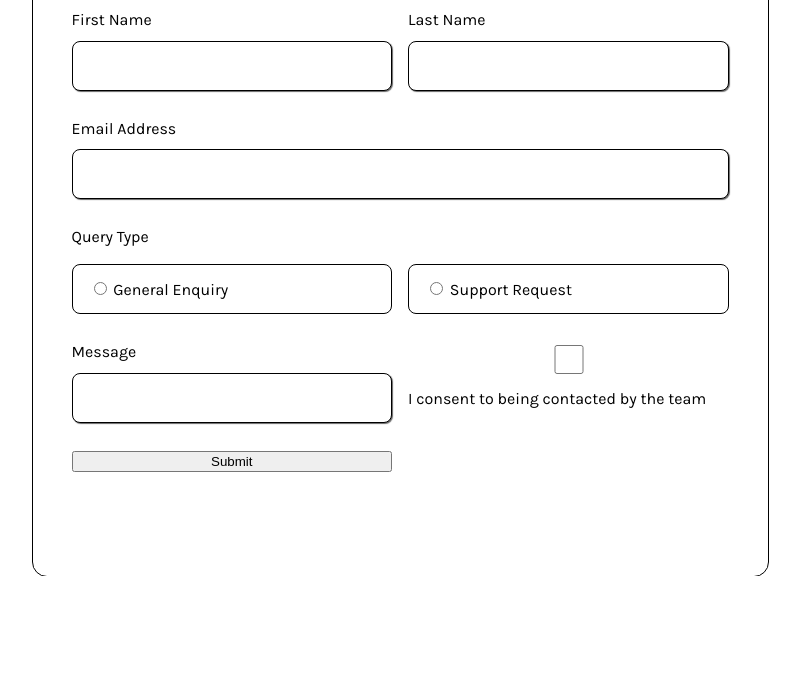
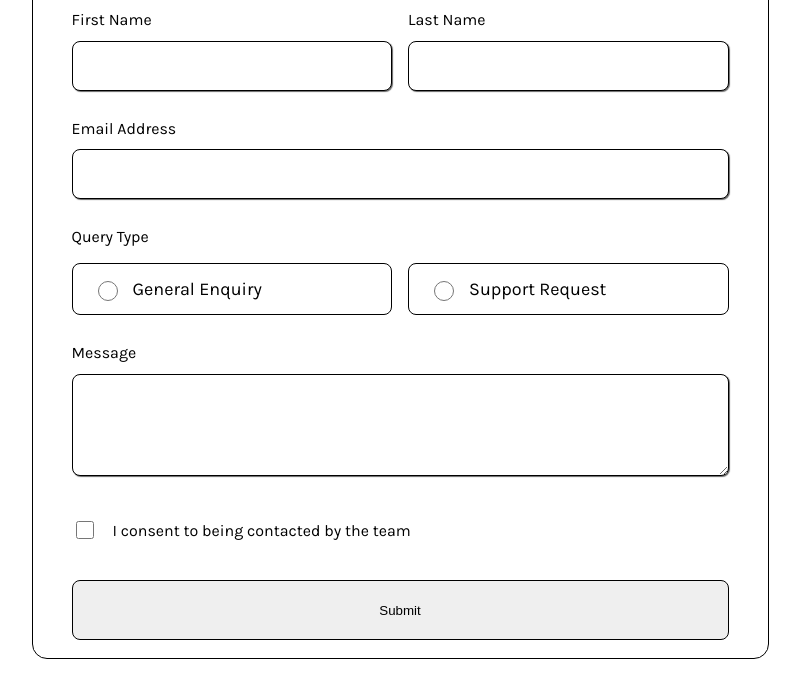
Before and after one commit to aymenthedeveloper/contact-form, a plain HTML site: page index.html in a window 1280 px wide. Shown: the part 224-922 px from the top of the page, without its empty margins (240-1040 px from the left). Before the commit the page ends 800 px from the top, so only its background shows below. Drawn offline with Linux system fonts and the light colour scheme.

Commit message:
finished initial layout of the form

```diff
--- a/index.html
+++ b/index.html
@@ -54,8 +54,8 @@
           </div>
         </div>
         <div class="input-group">
-          <label for="">Message</label>
-          <input type="text" required>
+          <label for="Message">Message</label>
+            <textarea name="" id="Message"></textarea>
           <div class="error">
             This field is required
           </div>
@@ -67,7 +67,7 @@
             To submit this form, please consent to being contacted
           </div>
         </div>
-        <button type="submit">Submit</button>
+        <button type="submit" class="submit">Submit</button>
       </div>
       <!-- Message Sent!
       Thanks for completing the form. We'll be in touch soon! -->
--- a/style.css
+++ b/style.css
@@ -26,6 +26,7 @@ main{
   justify-content: center;
   min-height: 100svh;
   min-height: 100vh;
+  padding-bottom: 100px;
 }
 main .form-container{
   width: 735px;
@@ -51,6 +52,16 @@ main .form-container .form-fields .input-group{
   display: grid;
   row-gap: 12px;
 }
+main .form-container .form-fields .input-group .error{
+  display: none;
+}
+main .form-container .form-fields .input-group input[type="text"]{
+  min-height: 46px;
+  border-radius: 8px;
+  border: 1px solid;
+  padding-inline: 20px;
+  box-shadow: 1px 1px 1px rgba(0, 0, 0, 0.6);
+}
 main .form-container .form-fields .input-group:nth-child(3){
   grid-column: span 2;
   row-gap: 11px;
@@ -58,24 +69,57 @@ main .form-container .form-fields .input-group:nth-child(3){
 main .form-container .form-fields .input-group:nth-child(4){
   grid-column: span 2;
   grid-template-columns: repeat(2, 1fr);
-  gap: 11px 16px;
+  gap: 17px 16px;
 }
 main .form-container .form-fields .input-group:nth-child(4) label{
   grid-column: span 2;
-  margin-bottom: 7px;
 }
 main .form-container .form-fields .input-group:nth-child(4) .query-type{
   border: 1px solid;
-  padding: 14px 16px;
+  min-height: 50px;
+  display: flex;
+  align-items: center;
+  padding-inline: 20px;
   border-radius: 8px;
+  column-gap: 12px;
+
 }
-
-main .form-container .form-fields .input-group .error{
-  display: none;
+main .form-container .form-fields .input-group:nth-child(4) .query-type input{
+  --size: 20px;
+  width: var(--size);
+  height: var(--size);
 }
-main .form-container .form-fields .input-group input[type="text"]{
-  min-height: 46px;
+main .form-container .form-fields .input-group:nth-child(4) .query-type input,
+main .form-container .form-fields .input-group:nth-child(4) .query-type label{
+  font-size: 18px;
+  cursor: pointer;
+}
+main .form-container .form-fields .input-group:nth-child(5){
+  grid-column: span 2;
+}
+main .form-container .form-fields .input-group:nth-child(5) textarea{
   border-radius: 8px;
   border: 1px solid;
   box-shadow: 1px 1px 1px rgba(0, 0, 0, 0.6);
+  min-height: 102px;
+  padding: 12px 20px;
+  box-sizing: border-box;
 }
+main .form-container .form-fields .input-group:nth-child(6){
+  display: flex;
+  align-items: center;
+  margin-block: 14px 10px;
+  column-gap: 16px;
+  grid-column: span 2;
+}
+main .form-container .form-fields .input-group:nth-child(6) input{
+  --size: 18px;
+  width: var(--size);
+  height: var(--size);
+}
+main .form-container .form-fields .submit{
+  grid-column: span 2;
+  min-height: 60px;
+  border-radius: 8px;
+  border: 1px solid black;
+}
```
